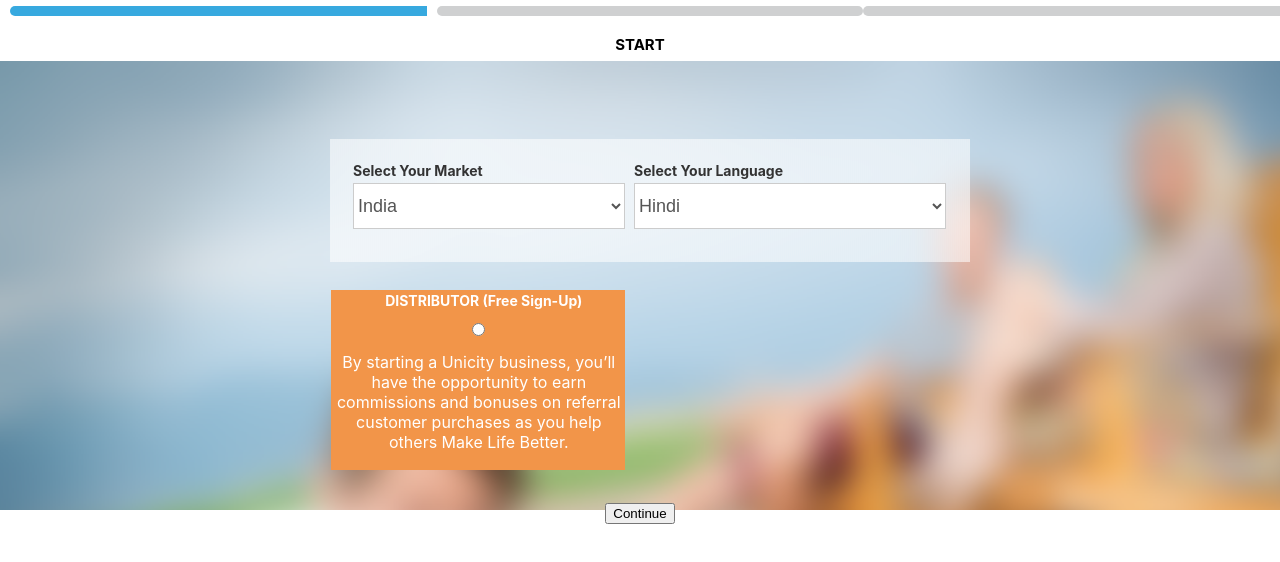
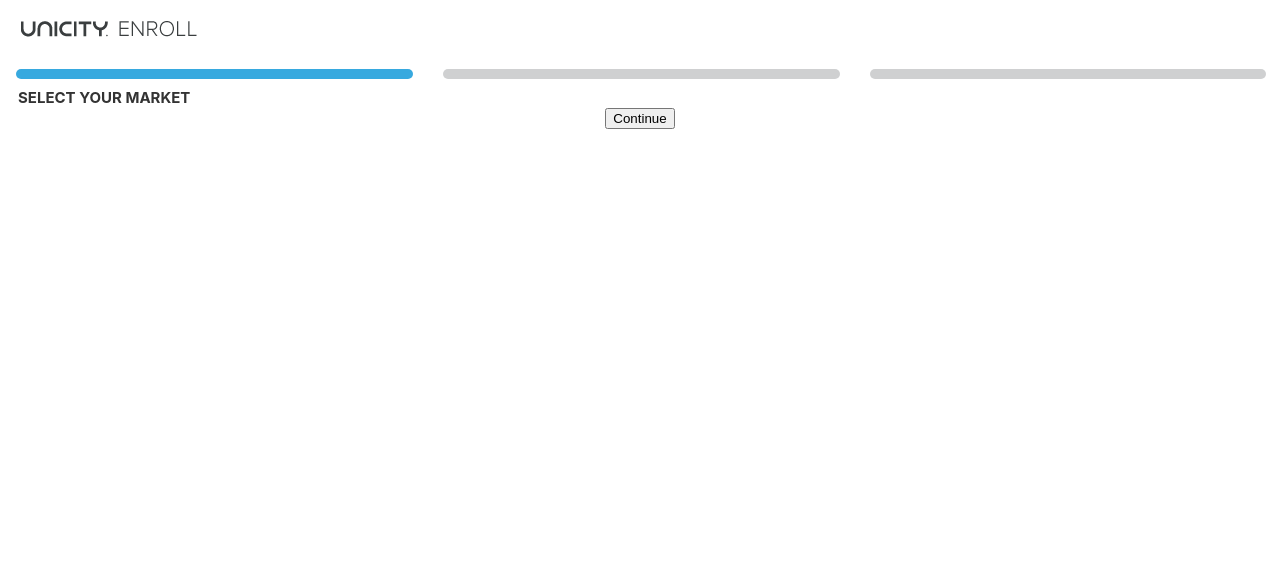
Before and after one commit to Vinunicity/enroll.react, a React (Create React App) app: page / in a window 1280 px wide. Shown: the top 562 px of the page. Built offline with nearby package versions, Linux system fonts and the light colour scheme.

Commit message:
Logo stepper and Page title

```diff
--- a/src/App.js
+++ b/src/App.js
@@ -2,9 +2,9 @@
 import logo from './logo.svg';
 import './App.css';
 import {createUseStyles} from 'react-jss';
-import AccountSetup from './component/React-final-form/AccountSetup';
-import Start from './component/React-final-form/Start';
-import Summary from './component/React-final-form/Summary';
+import Start from './component/Start';
+import accountSetup from './component/AccountSetup';
+import Summary from './component/Summary';
 import  {BrowserRouter as Router, Switch, Route }from'react-router-dom';
 
  const useStyles = createUseStyles({
@@ -20,7 +20,7 @@
     <div className="App">
       <Switch>
      <Route path = "/" exact component = {Start}></Route>
-     <Route path = "/account_setup" component = {AccountSetup}></Route>
+     <Route path = "/account_setup" component = {accountSetup}></Route>
      <Route path = "/summary" component = {Summary}></Route>
      </Switch>
 
--- /dev/null
+++ b/src/component/Start.js
@@ -0,0 +1,90 @@
+import React, { Fragment } from "react";
+import { createUseStyles } from "react-jss";
+import startImage from "./common/img/start-bg.png";
+import uniEnrollLogo from "./common/img/unicity-enroll.png";
+import selectImage from "./common/img/white_bg_60.png";
+import { Grid } from "@material-ui/core";
+import { Link } from "react-router-dom";
+import StepperBar from "./StepperBar";
+const useStyles = createUseStyles({
+  logo: {
+    margin: "18px",
+    padding: "2px",
+    display: "block",
+    float: "left",
+  },
+  stepperBar: {
+    display: "block",
+    overflowX: "hidden",
+    width:"100%",
+    marginTop:"2px"
+
+  },
+  stepperTitle:{
+    margin: "5px 0px 0px 18px",
+    padding: "0px",
+    display: "block",
+    float: "left",
+    fontSize:"15px",
+    fontWeight:"700",
+    textTransform:"uppercase",
+    boxSizing:"border-box",
+    color:"#333"
+
+  }
+});
+
+const Start = () => {
+  const classes = useStyles();
+  return (
+    <Fragment>
+      <div>
+        {/* <div className={classes.logo}>
+          <a href="http://localhost:3000/">
+            <img src={uniEnrollLogo} alt="Unicity Enroll"></img>
+          </a>
+        </div>
+        <div className={classes.stepperBar}>
+            <StepperBar></StepperBar>
+        </div>
+      </div> */}
+        <Grid
+          container
+          direction="column"
+          justify="flex-start"
+          alignItems="flex-start"
+        >
+          <Grid item md={12}>
+            <div className={classes.logo}>
+              <a href="http://localhost:3000/">
+                <img src={uniEnrollLogo} alt="Unicity Enroll"></img>
+              </a>
+            </div>
+          </Grid>
+        </Grid>
+        <div className={classes.stepperBar}>
+          <StepperBar></StepperBar>
+        </div>
+<div>
+<Grid
+          container
+          direction="column"
+          justify="flex-start"
+          alignItems="flex-start"
+        >
+          <Grid item md={12}>
+            <span className={classes.stepperTitle}>  SELECT YOUR MARKET</span>
+          </Grid>
+        </Grid>
+</div>
+        <div>
+          <Link to="/account_setup">
+            <button>Continue</button>
+          </Link>
+        </div>
+      </div>
+    </Fragment>
+  );
+};
+
+export default Start;
--- /dev/null
+++ b/src/component/StepperBar.js
@@ -0,0 +1,58 @@
+import React from "react";
+import { Grid } from "@material-ui/core";
+import { createUseStyles } from "react-jss";
+
+const useStyles = createUseStyles({
+  stepper_select: {
+    display: "inline-block",
+    background: "#37a9df",
+    borderRadius: "5px",
+    height: "10px",
+    marginRight: "1.666667%",
+    width: "93%",
+    marginLeft: "10px",
+    marginTop:"2px"
+  },
+  steppers: {
+    display: "inline-block",
+    background: "#cfd0d1",
+    borderRadius: "5px",
+    height: "10px",
+    marginRight: "1.666667%",
+    width: "93%",
+    marginLeft: "10px",
+    marginTop:"2px"
+  },
+
+});
+
+const StepperBar = () => {
+  const classes = useStyles();
+  return (
+    <div className={classes.scrollBar}>
+      <Grid
+        container
+        className={classes.scrollBar}
+        style={{ padding: "0", margin: "0" }}
+      >
+        <Grid item md={4} className={classes.scrollBar}>
+          <div>
+            <a className={classes.stepper_select}></a>
+          </div>
+        </Grid>
+        <Grid item md={4}>
+          <div>
+            <a className={classes.steppers}></a>
+          </div>
+        </Grid>
+        <Grid item md={4}>
+          <div>
+            <a className={classes.steppers} style={{ marginLeft: "10px" }}></a>
+          </div>
+        </Grid>
+      </Grid>
+    </div>
+  );
+};
+
+export default StepperBar;
```
Also changed, not shown: src/component/Starttpl.js (deleted, +0 -69 lines).
